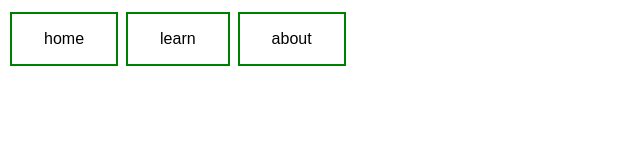
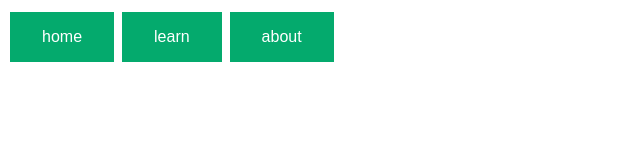
Before and after one commit to Grbldrbl/my-site, a plain HTML site: page index.html in a window 1280 px wide. Shown: the whole page, without its empty margins (0-640 px from the left). Drawn offline with Linux system fonts and the light colour scheme.

Commit message:
Update buttons.css

```diff
--- a/buttons.css
+++ b/buttons.css
@@ -1,13 +1,14 @@
 button {
-  background-color: white;
-  color: black;
-  border: 2px solid green;
+  background-color: #04AA6D; /* Green */
+  border: none;
+  color: white;
   padding: 16px 32px;
   text-align: center;
   text-decoration: none;
   display: inline-block;
   font-size: 16px;
   margin: 4px 2px;
+  transition-duration: 0.08s;
   cursor: pointer;
 }
 
```
